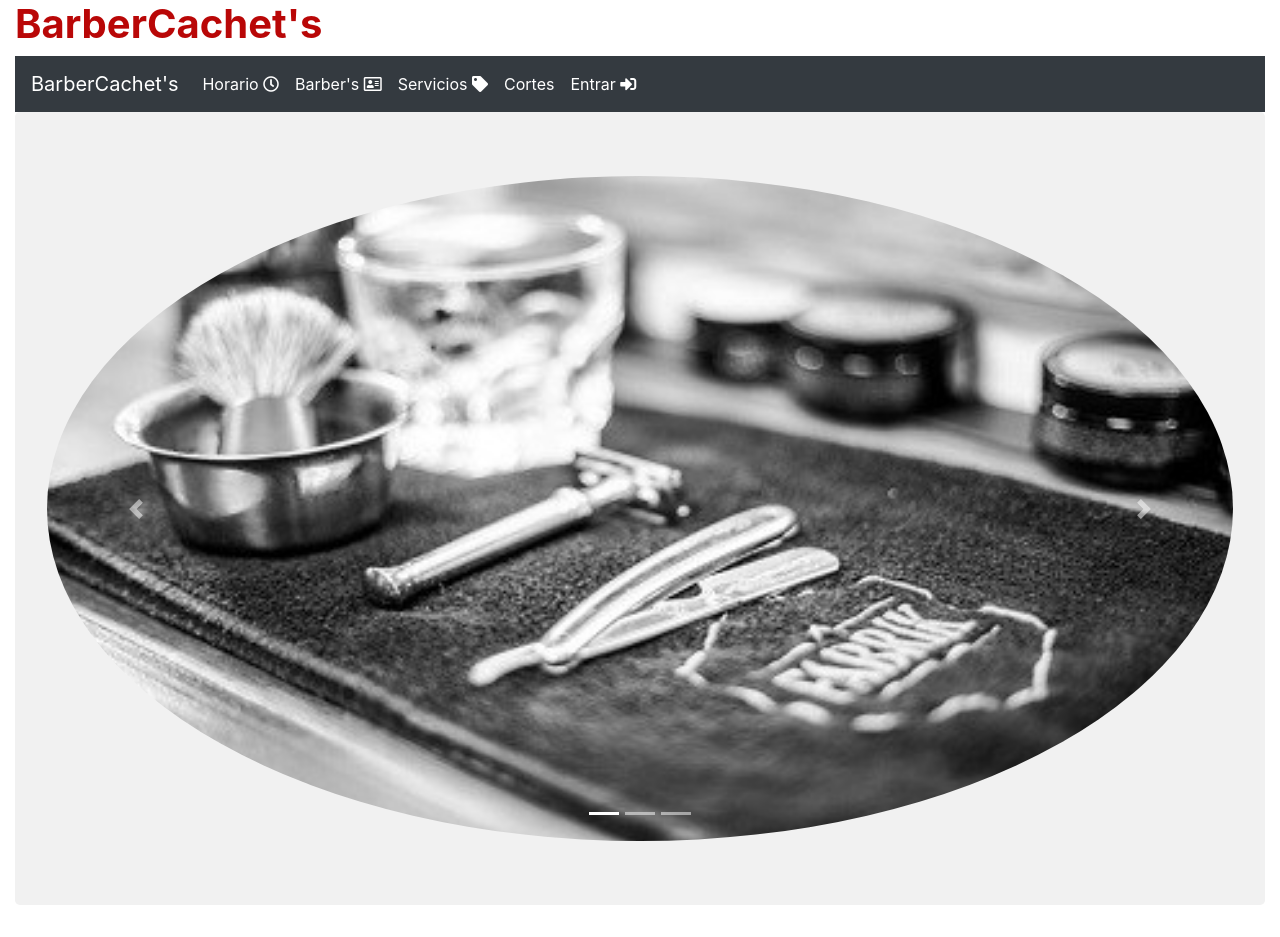
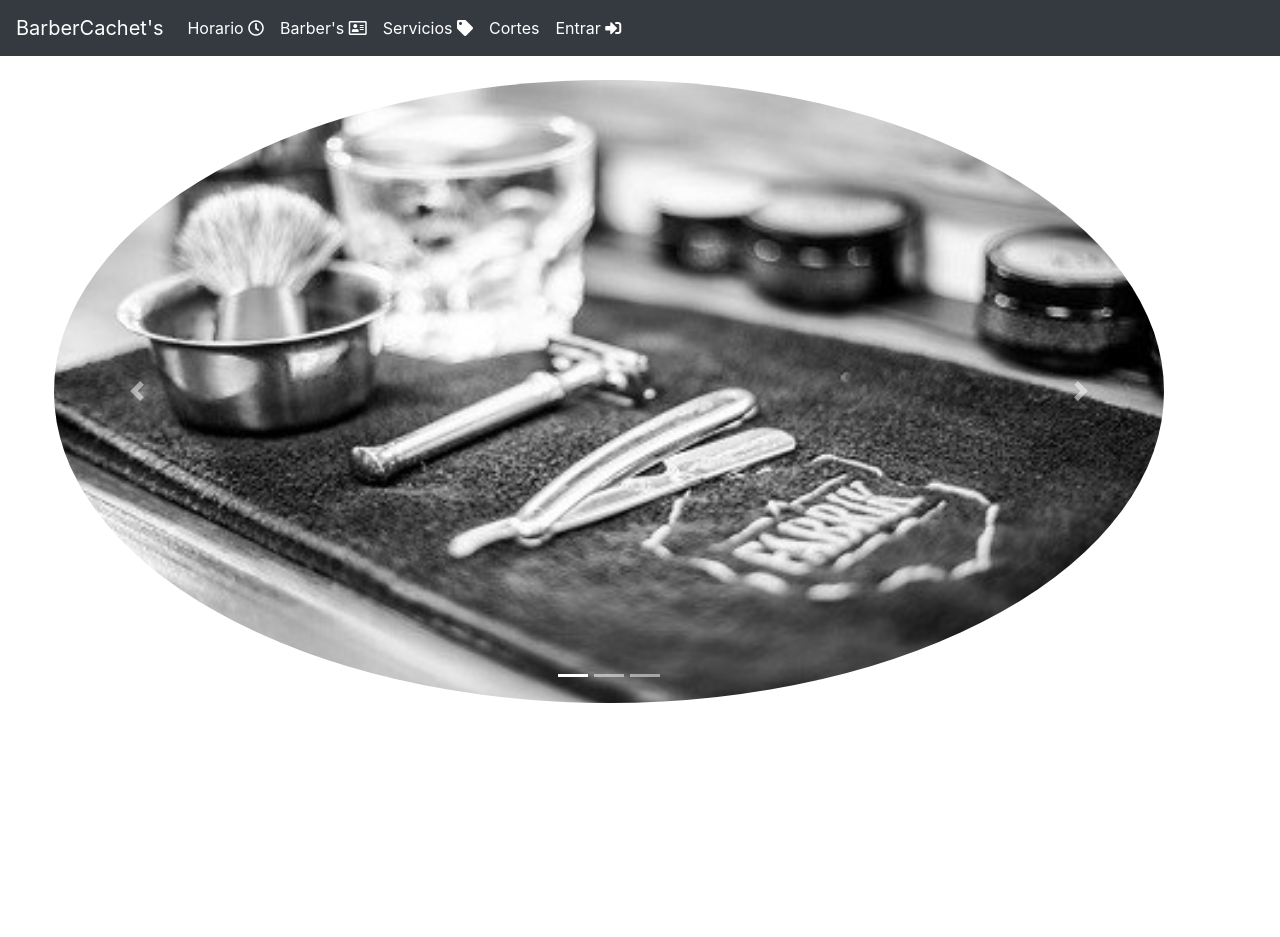
Before and after one commit to engeldevelopment/barberia, a Django app: page / in a window 1280 px wide. After the commit the page ends 703 px from the top, so only its background shows below. Run offline with Django 3.2, Linux system fonts and the light colour scheme; parts of the project's set-up code (start-up, migrations or seed data) failed here and were passed over; some libraries are stand-ins or nearby versions.

Commit message:
Se quitó la clase jumbotron de toda la página

```diff
--- a/templates/web/index.html
+++ b/templates/web/index.html
@@ -15,15 +15,15 @@
 				<h1 class="title col-lg-1"> BarberCachet's </h1>
 			</header>
 		</div>
-		{% block nav %}
 
-			{% include 'web/nav.html' %}
+		{% include 'web/nav.html' %}
+
+		<div class="container m-4">
+		{% block content %}
+
+			{% include 'web/carrusel.html' %}
 
 		{% endblock %}
-		<div class="jumbotron" id="contenido">
-			{% block content %}
-				{% include 'web/carrusel.html' %}
-			{% endblock %}
 		</div>
 
 	</div>
--- a/templates/web/nav.html
+++ b/templates/web/nav.html
@@ -1,4 +1,4 @@
-<nav class="navbar navbar-expand-lg navbar-dark bg-dark">
+<nav class="navbar navbar-expand-lg fixed-top navbar-dark bg-dark">
 	<a href="{% url 'index' %}" class="navbar-brand">BarberCachet's</a>
 
 	<button type="button" class="navbar-toggler" data-toggle="collapse" data-target="#menu" aria-controls="menu" aria-expanded="false" aria-label="Toggle navigation">
```
